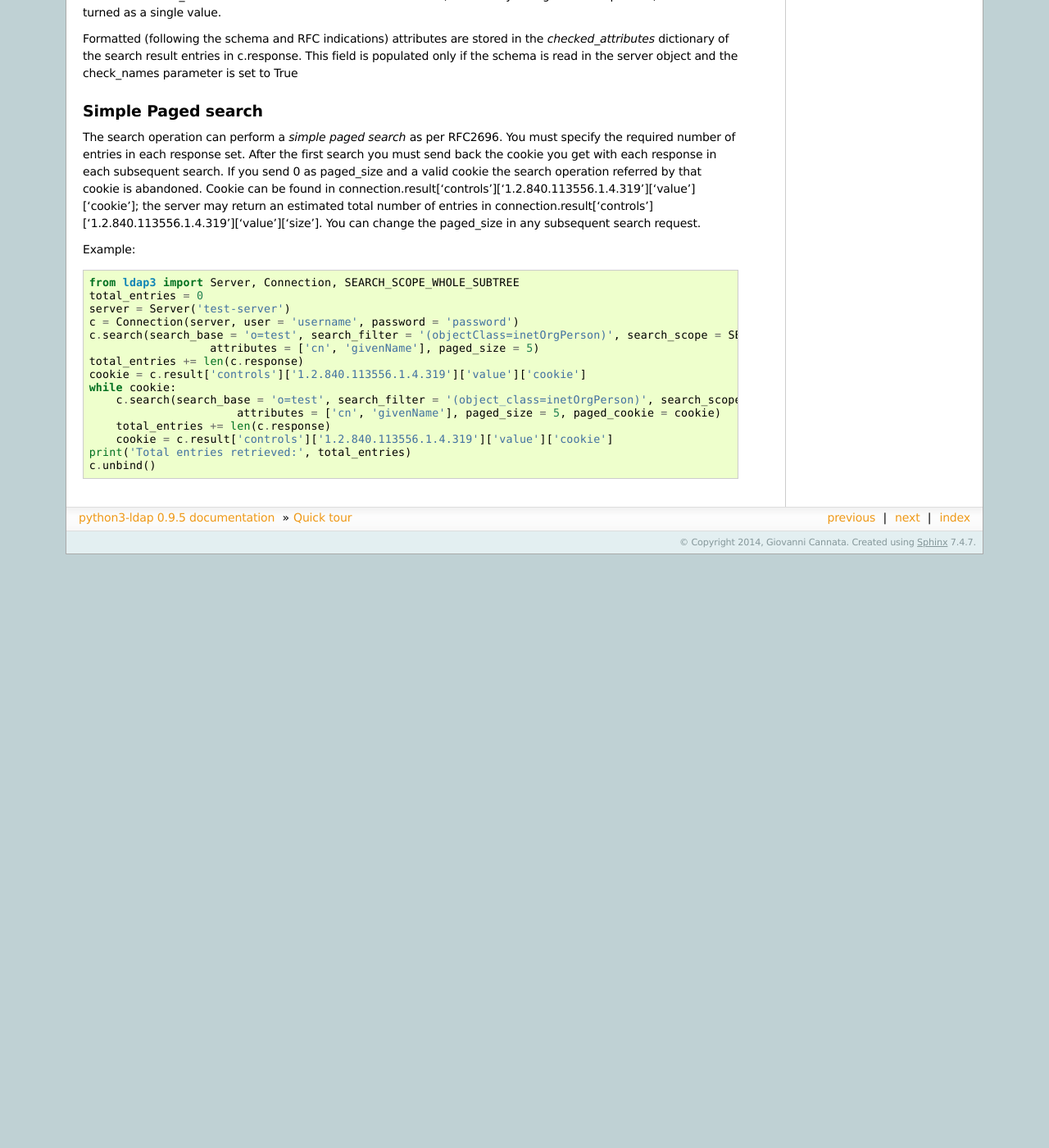
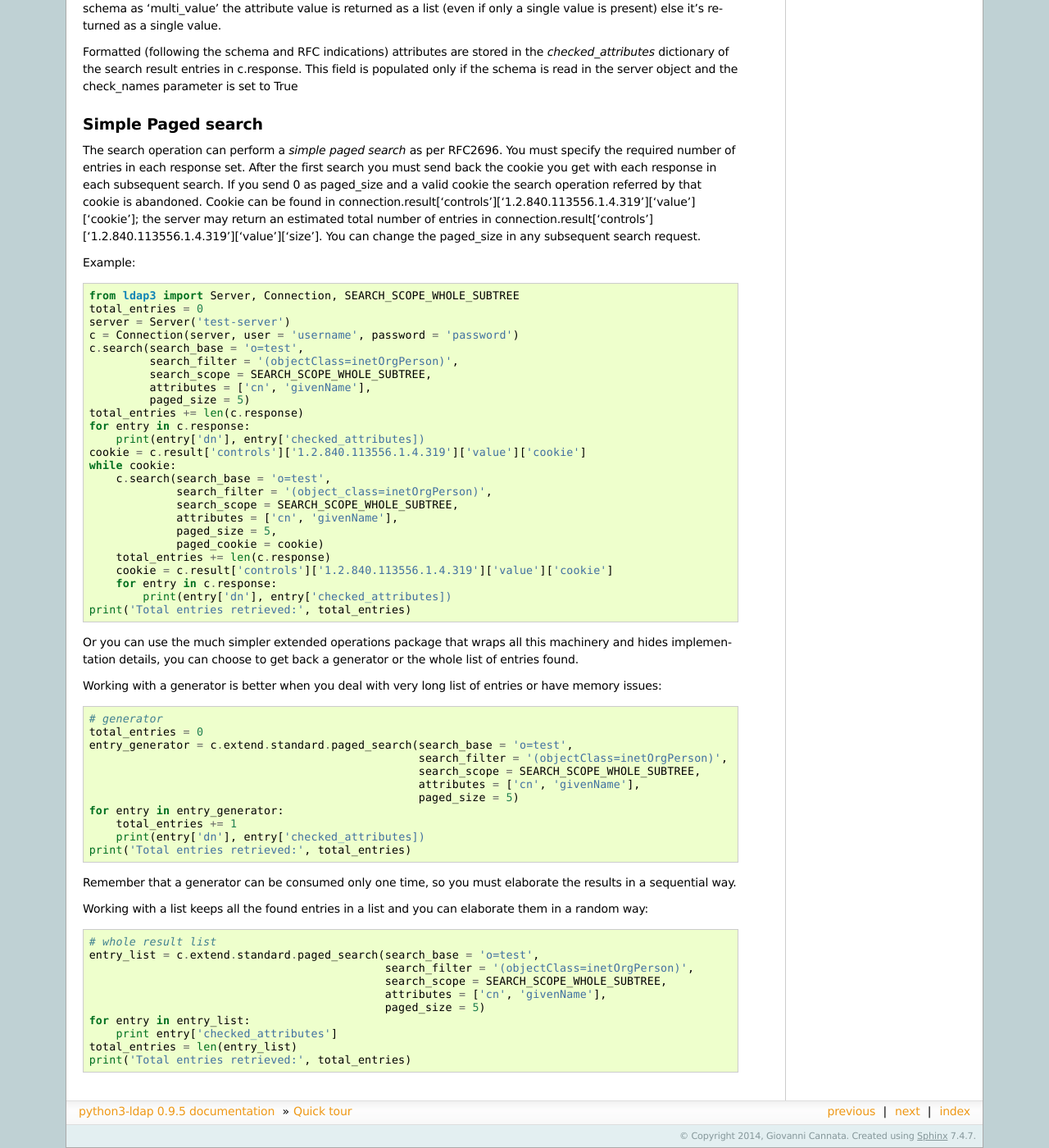
Before and after one commit to pycontribs/python3-ldap, a Sphinx documentation site: the page built from python3-ldap/docs/sphinx/source/quicktour.rst, in a window 1280 px wide and 1400 px high, scrolled down 2402 px. Shown: the whole window at 82% size. Built offline with Sphinx 7.4.7, drawn with Linux system fonts in a browser that asks for light colours; before the commit the page ends 3078 px from its top, so only the background shows below that; some of the changed text lies outside the part shown.

Commit message:
Added tag v0.9.5 for changeset 413c6c2c54c4

```diff
--- a/python3-ldap/docs/sphinx/source/quicktour.rst
+++ b/python3-ldap/docs/sphinx/source/quicktour.rst
@@ -45,6 +45,7 @@ You can create a connection with::
     for r in response:
         print(r['dn'], r['attributes']) # return unicode attributes
         print(r['dn'], r['raw_attributes']) return raw (bytes) attributes
+        print(r['dn'], r['checked_attributes']) # return checked attributes
     print(result)
     c.unbind()
 
@@ -127,14 +128,57 @@ Example::
     total_entries = 0
     server = Server('test-server')
     c = Connection(server, user = 'username', password = 'password')
-    c.search(search_base = 'o=test', search_filter = '(objectClass=inetOrgPerson)', search_scope = SEARCH_SCOPE_WHOLE_SUBTREE,
-                      attributes = ['cn', 'givenName'], paged_size = 5)
+    c.search(search_base = 'o=test',
+             search_filter = '(objectClass=inetOrgPerson)',
+             search_scope = SEARCH_SCOPE_WHOLE_SUBTREE,
+             attributes = ['cn', 'givenName'],
+             paged_size = 5)
     total_entries += len(c.response)
+    for entry in c.response:
+        print(entry['dn'], entry['checked_attributes])
     cookie = c.result['controls']['1.2.840.113556.1.4.319']['value']['cookie']
     while cookie:
-        c.search(search_base = 'o=test', search_filter = '(object_class=inetOrgPerson)', search_scope = SEARCH_SCOPE_WHOLE_SUBTREE,
-                          attributes = ['cn', 'givenName'], paged_size = 5, paged_cookie = cookie)
+        c.search(search_base = 'o=test',
+                 search_filter = '(object_class=inetOrgPerson)',
+                 search_scope = SEARCH_SCOPE_WHOLE_SUBTREE,
+                 attributes = ['cn', 'givenName'],
+                 paged_size = 5,
+                 paged_cookie = cookie)
         total_entries += len(c.response)
         cookie = c.result['controls']['1.2.840.113556.1.4.319']['value']['cookie']
+        for entry in c.response:
+            print(entry['dn'], entry['checked_attributes])
     print('Total entries retrieved:', total_entries)
-    c.unbind()
+
+Or you can use the much simpler extended operations package that wraps all this machinery and hides implementation details, you can choose to get back a generator or the whole list of entries found.
+
+
+Working with a generator is better when you deal with very long list of entries or have memory issues::
+
+    # generator
+    total_entries = 0
+    entry_generator = c.extend.standard.paged_search(search_base = 'o=test',
+                                                     search_filter = '(objectClass=inetOrgPerson)',
+                                                     search_scope = SEARCH_SCOPE_WHOLE_SUBTREE,
+                                                     attributes = ['cn', 'givenName'],
+                                                     paged_size = 5)
+    for entry in entry_generator:
+        total_entries += 1
+        print(entry['dn'], entry['checked_attributes])
+    print('Total entries retrieved:', total_entries)
+
+Remember that a generator can be consumed only one time, so you must elaborate the results in a sequential way.
+
+
+Working with a list keeps all the found entries in a list and you can elaborate them in a random way::
+
+    # whole result list
+    entry_list = c.extend.standard.paged_search(search_base = 'o=test',
+                                                search_filter = '(objectClass=inetOrgPerson)',
+                                                search_scope = SEARCH_SCOPE_WHOLE_SUBTREE,
+                                                attributes = ['cn', 'givenName'],
+                                                paged_size = 5)
+    for entry in entry_list:
+        print entry['checked_attributes']
+    total_entries = len(entry_list)
+    print('Total entries retrieved:', total_entries)
```
Also changed, not shown: other parts of python3-ldap/docs/sphinx/source/quicktour.rst (+1 -1 lines).
